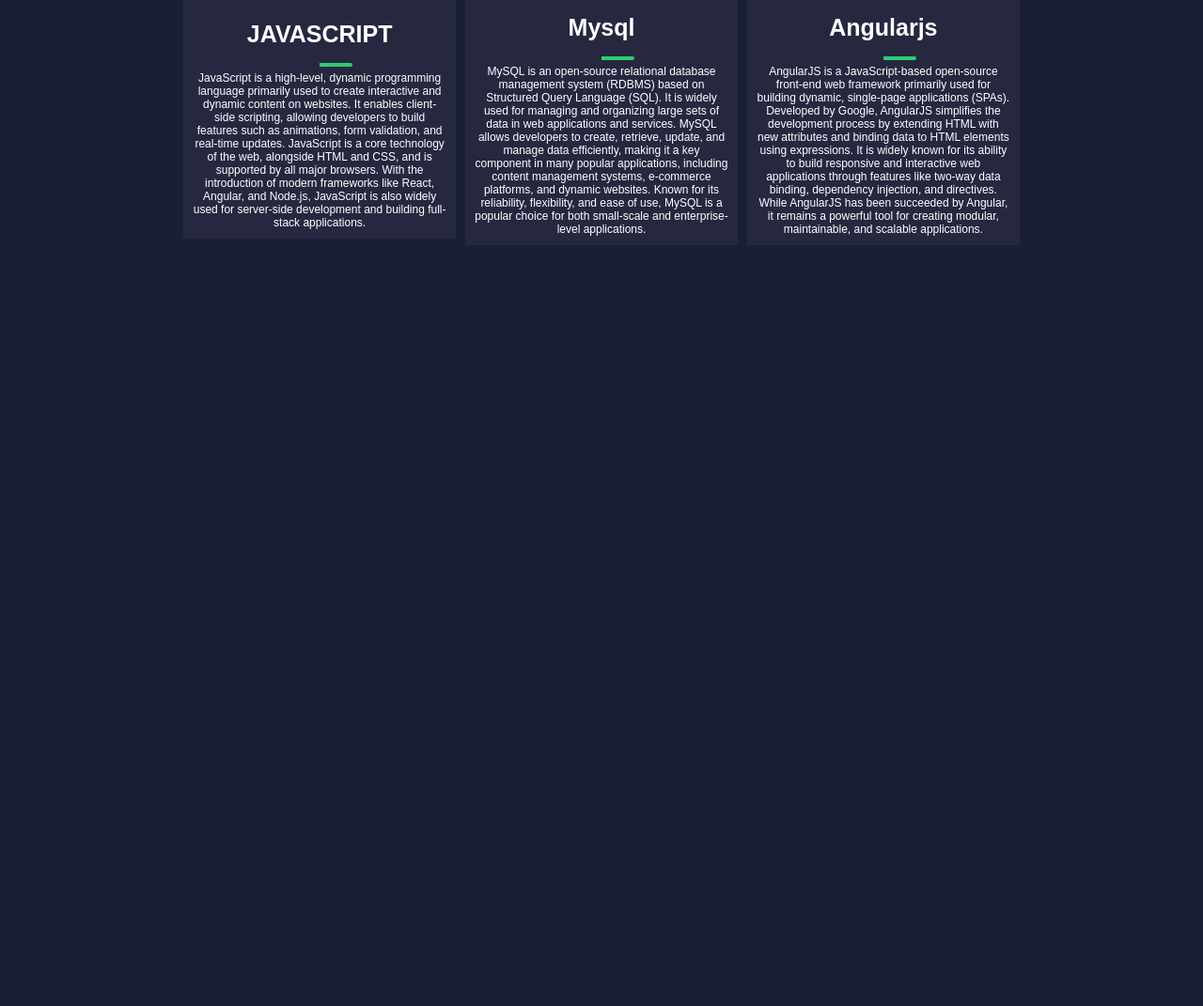
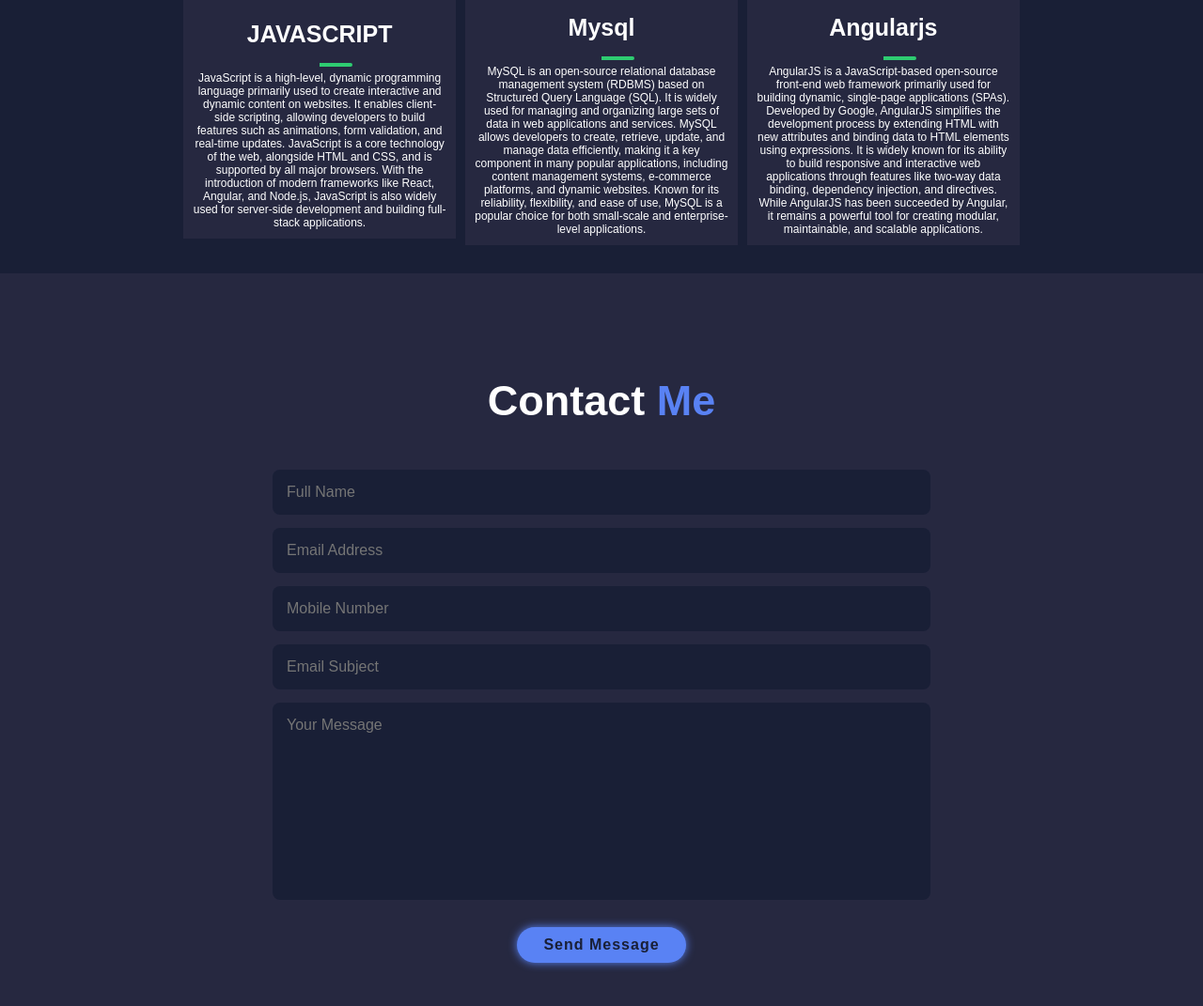
Before and after one commit to amashamaduwanthi/personal-portfolio, a plain HTML site: page index.html in a window 1280 px wide. Shown: the part 3747-4818 px from the top of the page at 94% size. Before the commit the page ends 4038 px from the top, so only its background shows below. Drawn offline with Linux system fonts and the light colour scheme.

Commit message:
contact section done

```diff
--- a/index.html
+++ b/index.html
@@ -204,6 +204,51 @@
 
     </div>
 </section>
+
+<!--contact section design-->
+<section class="contact" id="contact">
+<h2 class="heading">
+    Contact
+    <span>Me</span>
+</h2>
+
+    <form action="#">
+        <div class="input-box">
+            <input type="text" placeholder="Full Name">
+            <input type="text" placeholder="Email Address">
+        </div>
+
+        <div class="input-box">
+            <input type="number" placeholder="Mobile Number">
+            <input type="text" placeholder="Email Subject">
+        </div>
+        <textarea name="" id="" cols="30" rows="10" placeholder="Your Message"></textarea>
+        <input type="submit" value="Send Message" class="btn">
+
+    </form>
+
+
+
+</section>
+
+
+
+
+
+
+<!--footer section-->
+
+
+
+
+
+
+
+
+
+
+
+
 <script src="script/script.js"></script>
 </body>
 </html>
--- a/style/style.css
+++ b/style/style.css
@@ -378,3 +378,46 @@
     margin-bottom: 1.5rem;
     font-size: 25px;
 }
+
+
+/*--------contact me section------------*/
+.contact{
+    background: var(--snd-bg-color);
+}
+.contact h2{
+    margin-bottom: 3rem;
+}
+.contact form{
+    max-width: 70rem;
+    margin:1rem auto;
+    text-align: center;
+    margin-bottom: 3rem;
+}
+
+.contact form .input-box{
+    display: flex;
+    justify-content: space-between;
+    flex-wrap: wrap;
+}
+.contact form .input-box input,
+.contact form textarea{
+    width: 100%;
+    padding: 1.5rem;
+    font-size: 1.6rem;
+    color: var(--text-color);
+    background: var(--bg-color);
+    border-radius: .8rem;
+    margin:.7rem 0;
+}
+.contact form .input-box input{
+    width: 100%;
+}
+
+.contact form textarea{
+    resize: none;
+}
+
+.contact form .btn{
+    margin-top: 2rem;
+    cursor: pointer;
+}
```
